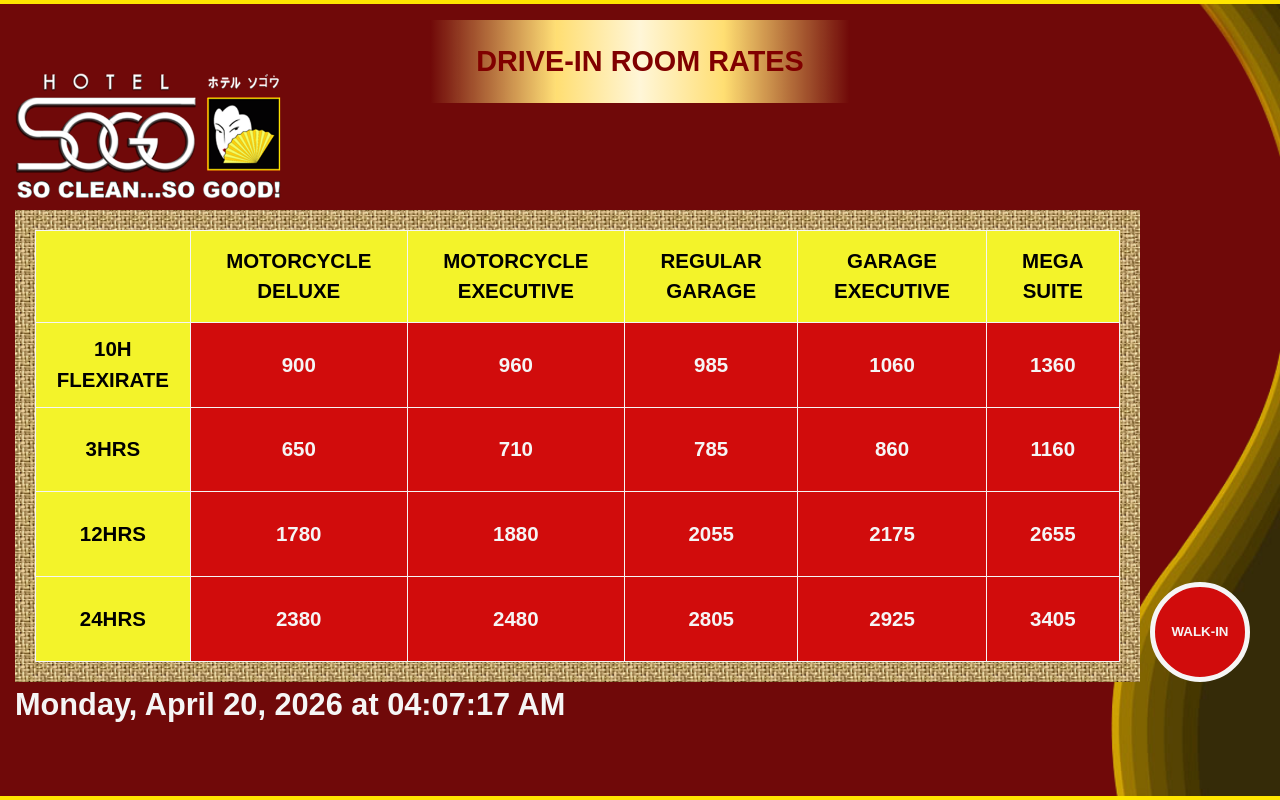
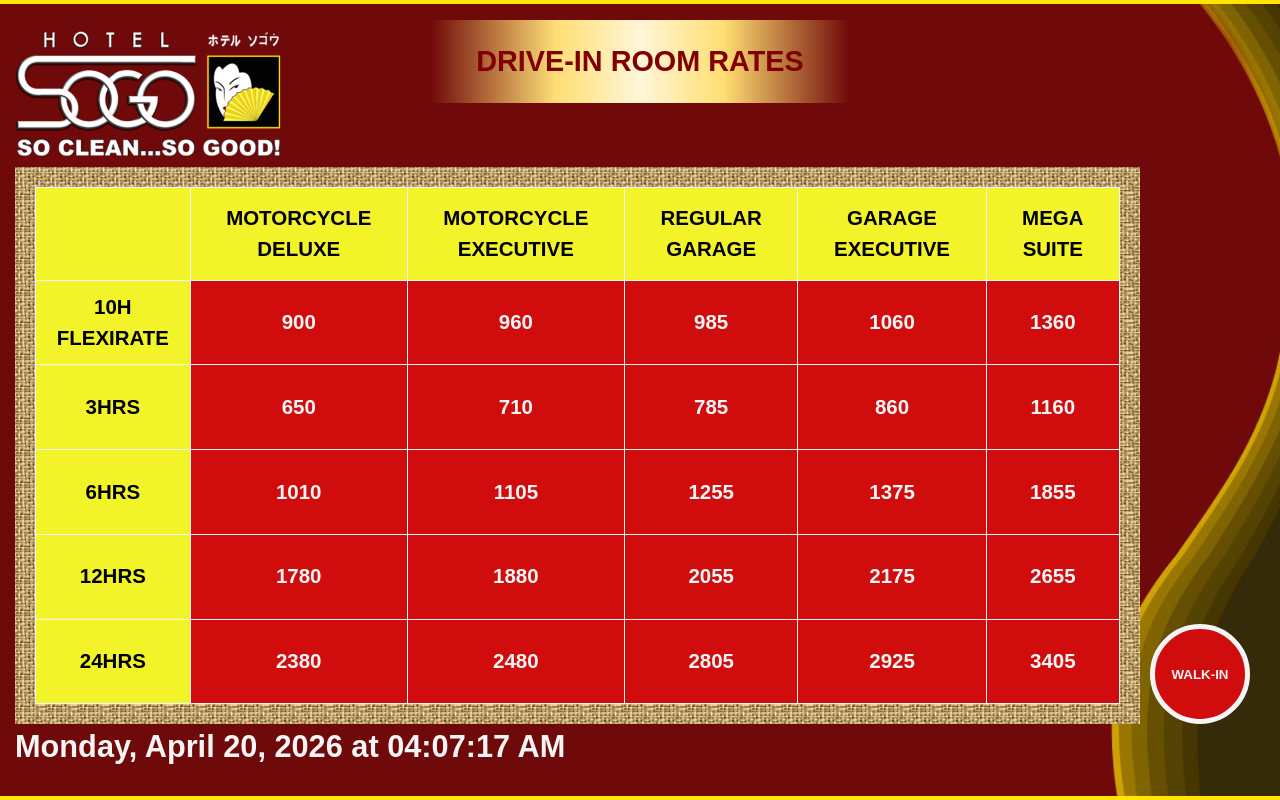
Before and after one commit to goli-devops/S35-KIOSK, a website: page index.html in a window 1280 px wide. Both pictures are taken after a click on the button "DRIVE-IN". Drawn offline with Linux system fonts and the light colour scheme.

Commit message:
Update index.html

```diff
--- a/index.html
+++ b/index.html
@@ -227,14 +227,14 @@
               <td class="rates">860</td>
               <td class="rates">1160</td>
             </tr>
-            <!-- <tr class="rate-box">
+            <tr class="rate-box">
               <td class="los">6HRS</td>
               <td class="rates">1010</td>
               <td class="rates">1105</td>
               <td class="rates">1255</td>
               <td class="rates">1375</td>
               <td class="rates">1855</td>
-            </tr> -->
+            </tr>
             <tr class="rate-box">
               <td class="los">12HRS</td>
               <td class="rates">1780</td>
```
